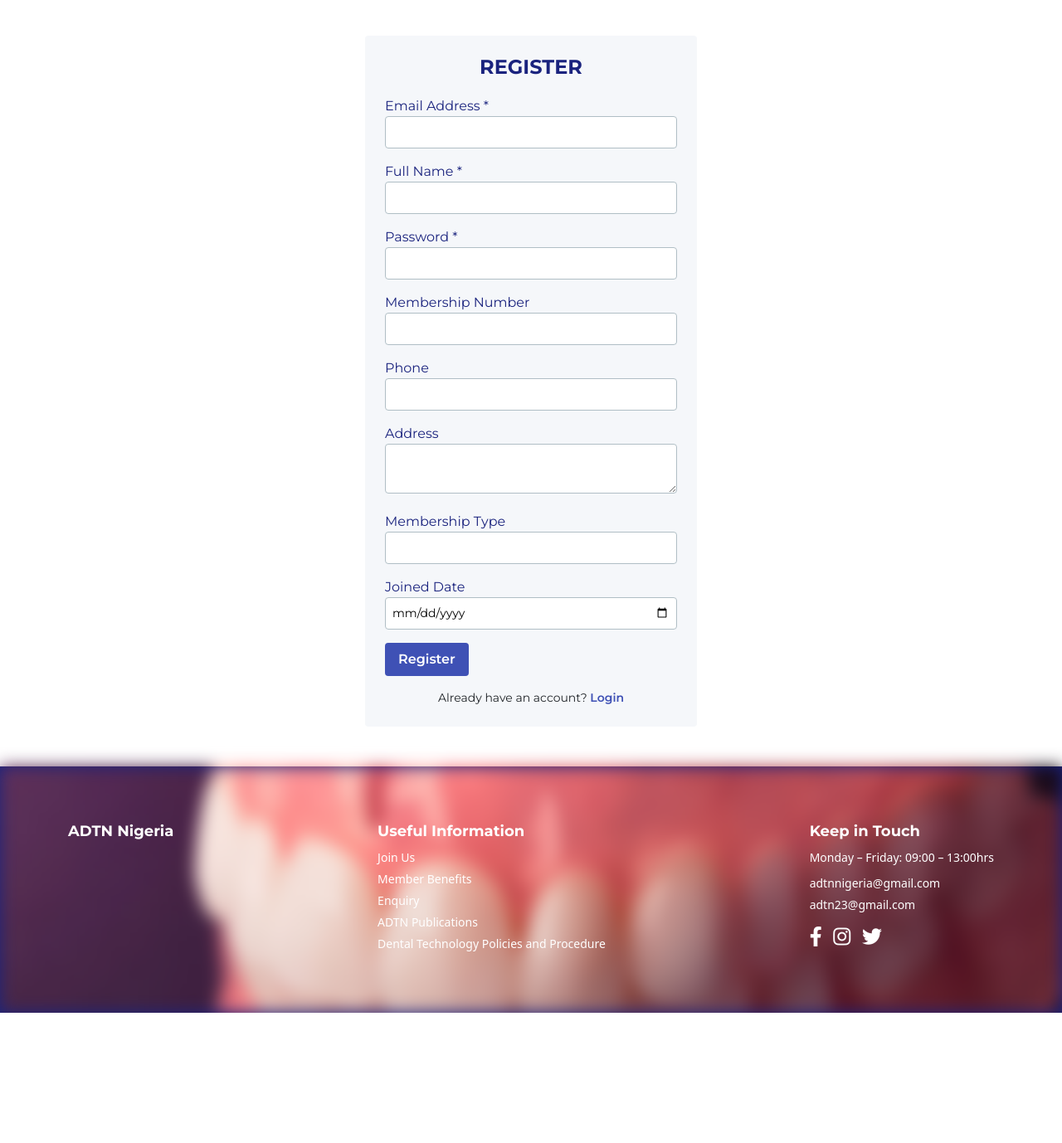
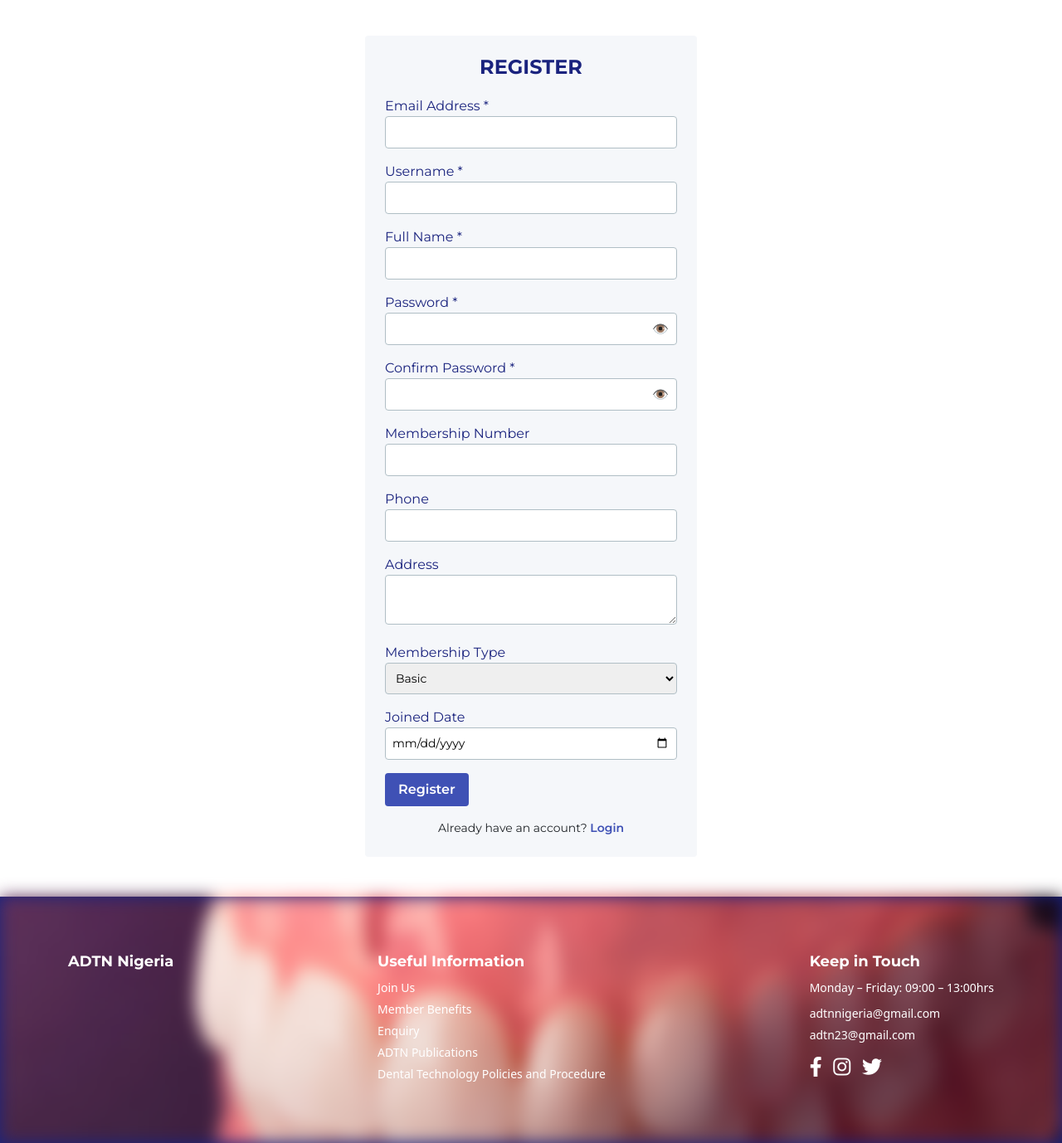
Before and after one commit to nchiwar/adtn_nigeria_project, a Django app: page /register/ in a window 1280 px wide. Shown: the part 475-1853 px from the top of the page at 83% size. Before the commit the page ends 1696 px from the top, so only its background shows below. Run offline with Django 5.2, Linux system fonts and the light colour scheme.

Commit message:
Update register and login templates with username, password confirm, and visibility

```diff
--- a/templates/core/register.html
+++ b/templates/core/register.html
@@ -25,12 +25,26 @@
                         <input type="email" id="email" name="email" required style="width: 100%; padding: 8px; border: 1px solid #B0BEC5; border-radius: 4px; font-family: Montserrat, sans-serif; font-size: 14px;">
                     </div>
                     <div class="form-group">
+                        <label for="username" style="font-family: Montserrat, sans-serif; font-size: 16px; color: #1A237E; font-weight: 400; display: block;">Username *</label>
+                        <input type="text" id="username" name="username" required style="width: 100%; padding: 8px; border: 1px solid #B0BEC5; border-radius: 4px; font-family: Montserrat, sans-serif; font-size: 14px;">
+                    </div>
+                    <div class="form-group">
                         <label for="full_name" style="font-family: Montserrat, sans-serif; font-size: 16px; color: #1A237E; font-weight: 400; display: block;">Full Name *</label>
                         <input type="text" id="full_name" name="full_name" required style="width: 100%; padding: 8px; border: 1px solid #B0BEC5; border-radius: 4px; font-family: Montserrat, sans-serif; font-size: 14px;">
                     </div>
                     <div class="form-group">
                         <label for="password" style="font-family: Montserrat, sans-serif; font-size: 16px; color: #1A237E; font-weight: 400; display: block;">Password *</label>
-                        <input type="password" id="password" name="password" required style="width: 100%; padding: 8px; border: 1px solid #B0BEC5; border-radius: 4px; font-family: Montserrat, sans-serif; font-size: 14px;">
+                        <div style="position: relative;">
+                            <input type="password" id="password" name="password" required style="width: 100%; padding: 8px; border: 1px solid #B0BEC5; border-radius: 4px; font-family: Montserrat, sans-serif; font-size: 14px;">
+                            <span id="togglePassword" style="position: absolute; right: 10px; top: 50%; transform: translateY(-50%); cursor: pointer; color: #3F51B5;">👁️</span>
+                        </div>
+                    </div>
+                    <div class="form-group">
+                        <label for="password_confirm" style="font-family: Montserrat, sans-serif; font-size: 16px; color: #1A237E; font-weight: 400; display: block;">Confirm Password *</label>
+                        <div style="position: relative;">
+                            <input type="password" id="password_confirm" name="password_confirm" required style="width: 100%; padding: 8px; border: 1px solid #B0BEC5; border-radius: 4px; font-family: Montserrat, sans-serif; font-size: 14px;">
+                            <span id="togglePasswordConfirm" style="position: absolute; right: 10px; top: 50%; transform: translateY(-50%); cursor: pointer; color: #3F51B5;">👁️</span>
+                        </div>
                     </div>
                     <div class="form-group">
                         <label for="membership_number" style="font-family: Montserrat, sans-serif; font-size: 16px; color: #1A237E; font-weight: 400; display: block;">Membership Number</label>
@@ -46,7 +60,10 @@
                     </div>
                     <div class="form-group">
                         <label for="membership_type" style="font-family: Montserrat, sans-serif; font-size: 16px; color: #1A237E; font-weight: 400; display: block;">Membership Type</label>
-                        <input type="text" id="membership_type" name="membership_type" style="width: 100%; padding: 8px; border: 1px solid #B0BEC5; border-radius: 4px; font-family: Montserrat, sans-serif; font-size: 14px;">
+                        <select id="membership_type" name="membership_type" style="width: 100%; padding: 8px; border: 1px solid #B0BEC5; border-radius: 4px; font-family: Montserrat, sans-serif; font-size: 14px;">
+                            <option value="Basic">Basic</option>
+                            <option value="Premium">Premium</option>
+                        </select>
                     </div>
                     <div class="form-group">
                         <label for="joined_date" style="font-family: Montserrat, sans-serif; font-size: 16px; color: #1A237E; font-weight: 400; display: block;">Joined Date</label>
@@ -70,13 +87,30 @@
 
 <script>
     document.getElementById('registerForm').addEventListener('submit', function(event) {
-        event.preventDefault(); // Prevent form submission
-        const notification = document.getElementById('register-notification');
-        notification.textContent = 'Registration is unavailable at the moment.';
-        notification.style.display = 'block';
-        setTimeout(() => {
-            notification.style.display = 'none';
-        }, 5000); // Hide after 5 seconds
+        const password = document.getElementById('password').value;
+        const passwordConfirm = document.getElementById('password_confirm').value;
+        if (password !== passwordConfirm) {
+            event.preventDefault();
+            const notification = document.getElementById('register-notification');
+            notification.textContent = 'Passwords do not match.';
+            notification.style.display = 'block';
+            setTimeout(() => { notification.style.display = 'none'; }, 5000);
+        }
+    });
+
+    // Password visibility toggle
+    document.getElementById('togglePassword').addEventListener('click', function() {
+        const password = document.getElementById('password');
+        const type = password.getAttribute('type') === 'password' ? 'text' : 'password';
+        password.setAttribute('type', type);
+        this.textContent = type === 'password' ? '👁️' : '👁️‍🗨️';
+    });
+
+    document.getElementById('togglePasswordConfirm').addEventListener('click', function() {
+        const passwordConfirm = document.getElementById('password_confirm');
+        const type = passwordConfirm.getAttribute('type') === 'password' ? 'text' : 'password';
+        passwordConfirm.setAttribute('type', type);
+        this.textContent = type === 'password' ? '👁️' : '👁️‍🗨️';
     });
 </script>
 {% endblock %}
```
Also changed, not shown: templates/core/login.html (+27 -0 lines).
